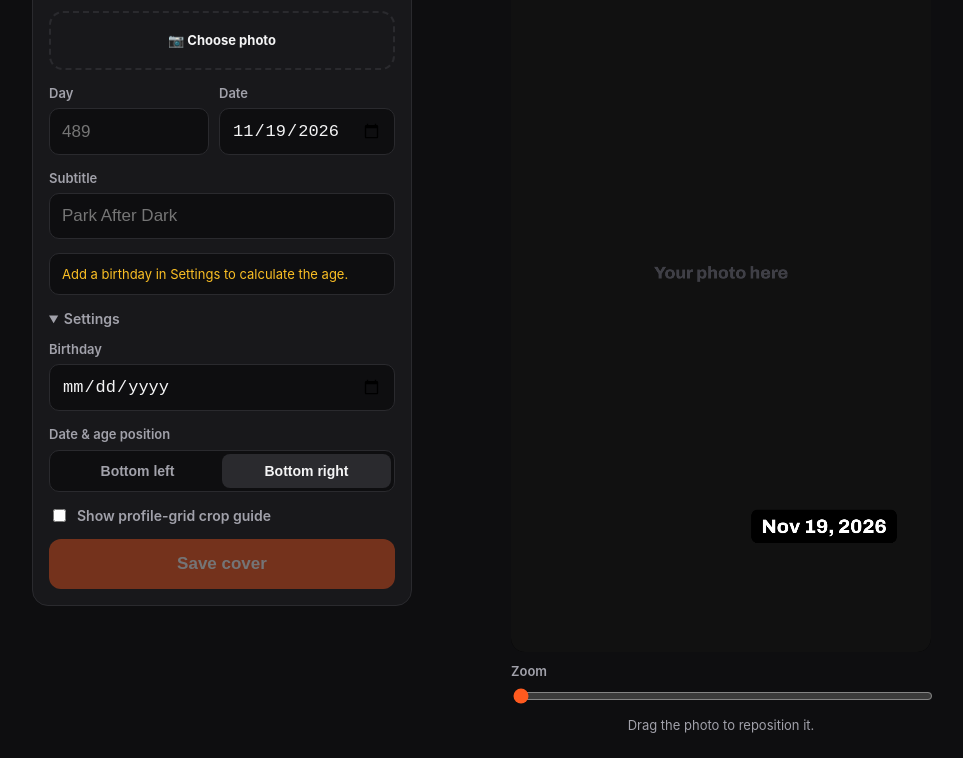
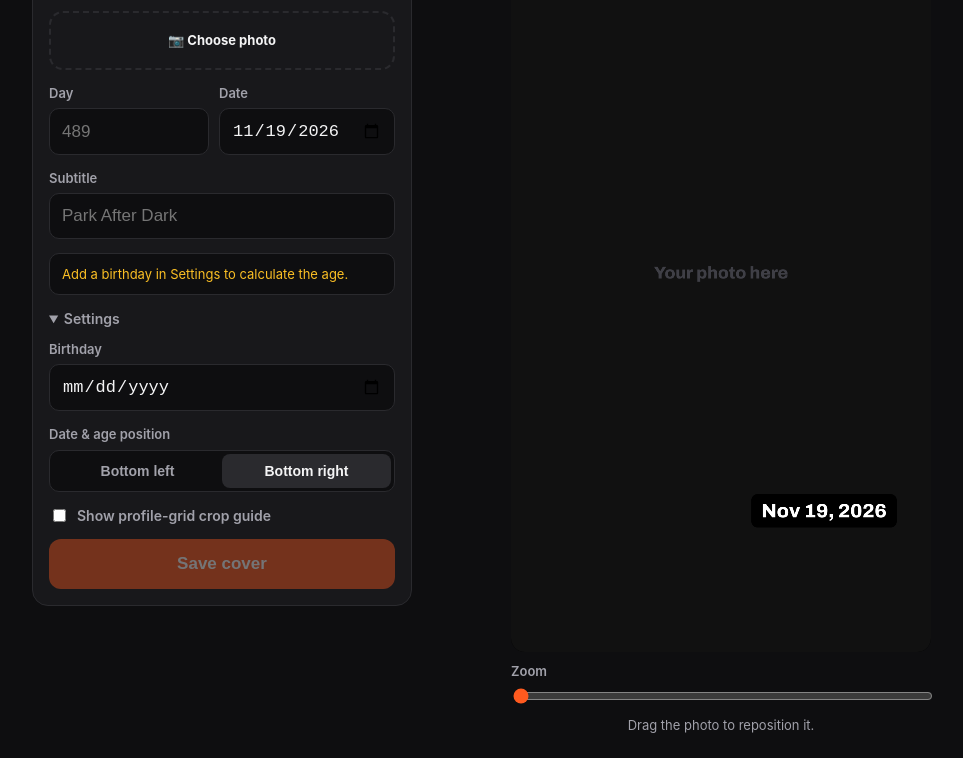
Before and after one commit to jordanleahy/reel-cover-maker, a plain HTML site: page index.html in a window 1280 px wide. Shown: the part 107-865 px from the top of the page, without its empty margins (118-1081 px from the left). Drawn offline with Linux system fonts and the light colour scheme.

Commit message:
Move overlays inward to clear 4:5 feed crop
Co-Authored-By: Claude Opus 5.5 <noreply@anthropic.com>
Claude-Session: https://claude.ai/code/session_01Q8BuDJrsbs5pw3JA3VR1Dr

```diff
--- a/index.html
+++ b/index.html
@@ -233,8 +233,8 @@
     }
 
     const M = 48;           // side margin
-    const TOP = 290;        // sits just inside the 3:4 grid crop (crop starts at y=240)
-    const BOTTOM = 1640;    // grid crop ends at y=1680
+    const TOP = 330;        // inside the 3:4 grid crop (y 240–1680) and the 4:5 feed crop (y 285–1635)
+    const BOTTOM = 1600;    // ~35px clear of the 4:5 feed crop, 80px clear of the grid crop
 
     // Day box
     const dayVal = els.day.value.trim();
--- a/sw.js
+++ b/sw.js
@@ -1,4 +1,4 @@
-const CACHE = 'covers-v1';
+const CACHE = 'covers-v2';
 const CORE = ['./', './index.html', './manifest.webmanifest', './icon-192.png', './icon-512.png', './icon-180.png'];
 self.addEventListener('install', e => { e.waitUntil(caches.open(CACHE).then(c => c.addAll(CORE))); self.skipWaiting(); });
 self.addEventListener('activate', e => {
```
